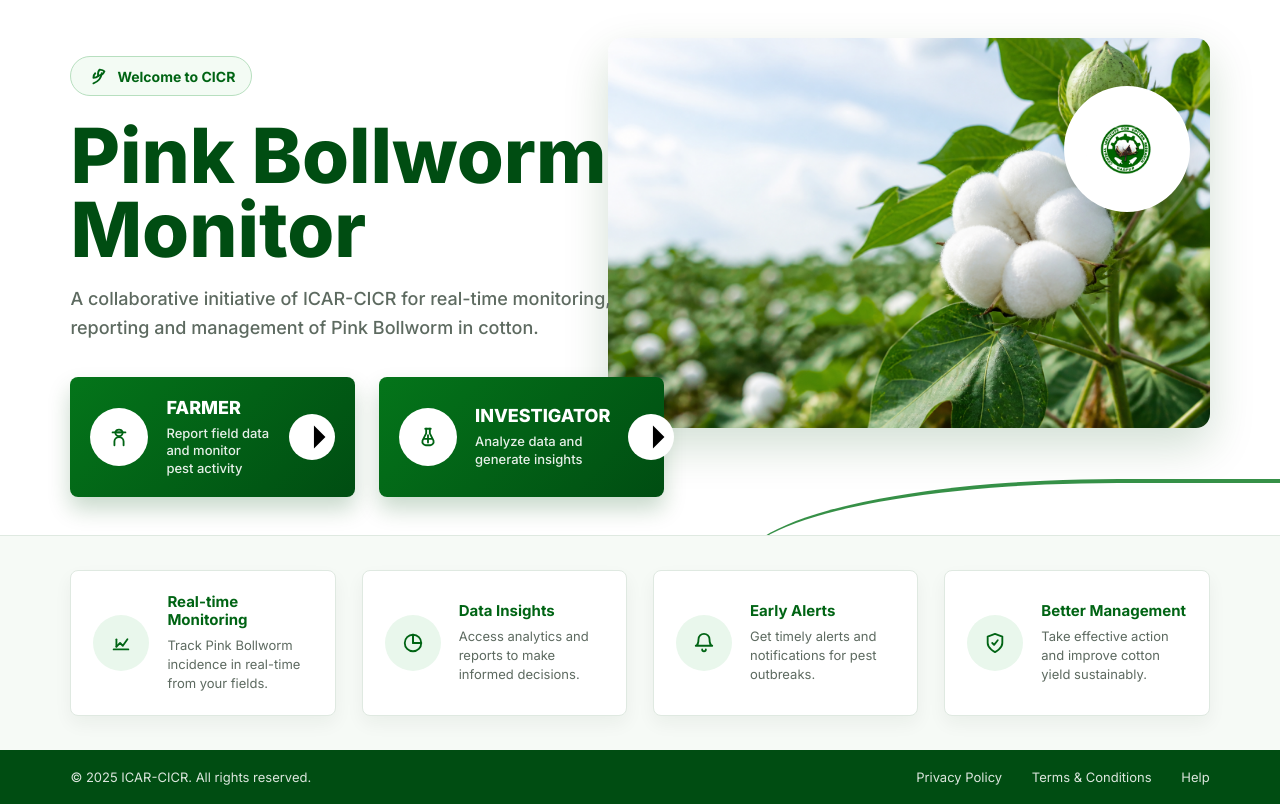
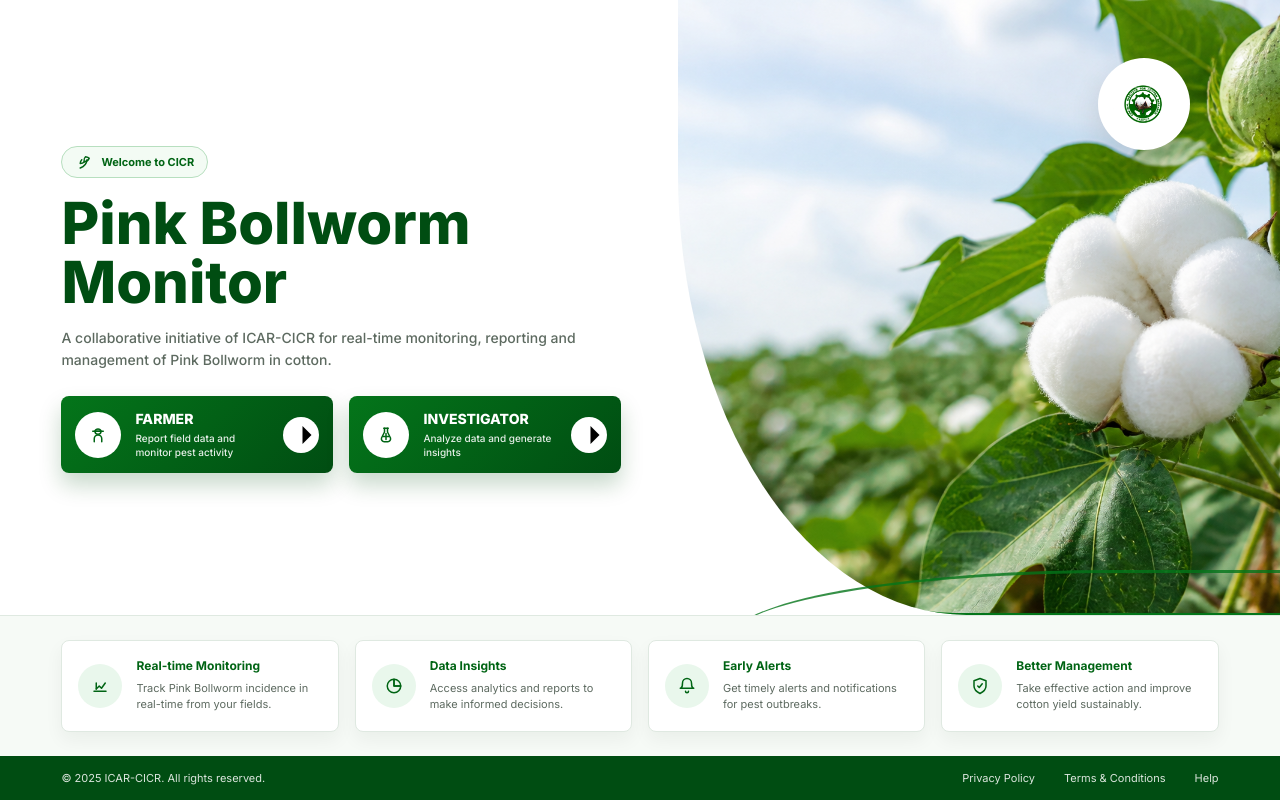
Before and after one commit to zappkodesols57/cicr, a Django app: template cicr/templates/home.html in a window 1280 px wide. Run offline with Django 5.2, Linux system fonts and the light colour scheme; the template is opened without the code that fills it, so the values that code supplies are empty.

Commit message:
match CICR IRM compact web layout

```diff
--- a/cicr/templates/home.html
+++ b/cicr/templates/home.html
@@ -46,11 +46,11 @@
             position: relative;
             flex: 1;
             overflow: hidden;
-            min-height: 470px;
+            min-height: 360px;
             display: grid;
             grid-template-columns: minmax(320px, 1fr) minmax(360px, 0.92fr);
             align-items: center;
-            padding: 56px clamp(28px, 5.5vw, 76px) 38px;
+            padding: 38px clamp(36px, 4.8vw, 62px) 34px;
             background: #ffffff;
         }
 
@@ -58,10 +58,10 @@
             content: "";
             position: absolute;
             right: 0;
-            bottom: -68px;
-            width: 42%;
-            height: 120px;
-            border-top: 4px solid var(--green-700);
+            bottom: -54px;
+            width: 43%;
+            height: 96px;
+            border-top: 3px solid var(--green-700);
             border-radius: 70% 0 0 0;
             opacity: 0.8;
         }
@@ -76,21 +76,21 @@
             display: inline-flex;
             align-items: center;
             gap: 8px;
-            padding: 8px 16px;
+            padding: 6px 13px;
             border: 1px solid #b7dfbf;
             border-radius: 999px;
             color: var(--green-800);
             background: #f3fbf4;
             font-weight: 700;
-            font-size: 14px;
-            margin-bottom: 22px;
+            font-size: 11px;
+            margin-bottom: 16px;
         }
 
         .badge svg,
         .role-icon svg,
         .feature-icon svg {
-            width: 22px;
-            height: 22px;
+            width: 18px;
+            height: 18px;
             stroke: currentColor;
             fill: none;
             stroke-width: 2;
@@ -99,38 +99,38 @@
         }
 
         h1 {
-            max-width: 540px;
-            margin: 0 0 18px;
+            max-width: 430px;
+            margin: 0 0 14px;
             color: var(--green-900);
-            font-size: clamp(44px, 6vw, 76px);
-            line-height: 0.98;
+            font-size: clamp(38px, 4.6vw, 58px);
+            line-height: 1.03;
             font-weight: 800;
             letter-spacing: 0;
         }
 
         .subtitle {
-            max-width: 610px;
-            margin: 0 0 34px;
+            max-width: 560px;
+            margin: 0 0 26px;
             color: var(--muted);
-            font-size: 18px;
-            line-height: 1.6;
+            font-size: 14px;
+            line-height: 1.55;
             font-weight: 500;
         }
 
         .role-actions {
             display: grid;
-            grid-template-columns: repeat(2, minmax(230px, 1fr));
-            gap: 24px;
-            max-width: 720px;
+            grid-template-columns: repeat(2, minmax(205px, 1fr));
+            gap: 16px;
+            max-width: 560px;
         }
 
         .role-card {
-            min-height: 106px;
+            min-height: 70px;
             display: grid;
             grid-template-columns: auto 1fr auto;
             align-items: center;
-            gap: 18px;
-            padding: 20px;
+            gap: 14px;
+            padding: 14px;
             color: #ffffff;
             text-decoration: none;
             background: linear-gradient(135deg, var(--green-700), var(--green-900));
@@ -148,8 +148,8 @@
         .arrow {
             display: inline-grid;
             place-items: center;
-            width: 58px;
-            height: 58px;
+            width: 46px;
+            height: 46px;
             border-radius: 50%;
             background: #ffffff;
             color: var(--green-800);
@@ -157,40 +157,47 @@
         }
 
         .arrow {
-            width: 46px;
-            height: 46px;
+            width: 36px;
+            height: 36px;
         }
 
         .role-title {
             display: block;
-            font-size: 18px;
+            font-size: 14px;
             font-weight: 800;
-            margin-bottom: 7px;
+            margin-bottom: 5px;
         }
 
         .role-text {
             display: block;
-            max-width: 180px;
+            max-width: 140px;
             color: rgba(255, 255, 255, 0.9);
-            font-size: 13px;
+            font-size: 10px;
             line-height: 1.35;
             font-weight: 500;
         }
 
         .visual {
             position: absolute;
-            top: 38px;
-            right: clamp(28px, 5.5vw, 76px);
-            width: min(47vw, 700px);
-            height: min(42vw, 390px);
-            min-height: 310px;
+            inset: 0 0 auto auto;
+            width: min(47vw, 640px);
+            height: 100%;
+            min-height: 360px;
             overflow: hidden;
-            border-radius: 14px;
-            box-shadow: 0 18px 45px rgba(0, 77, 18, 0.18);
+            border-radius: 0 0 0 48% / 0 0 0 72%;
+            box-shadow: none;
         }
 
         .visual::before {
-            display: none;
+            content: "";
+            display: block;
+            position: absolute;
+            inset: -5px 0 0 -24px;
+            border-left: 2px solid var(--green-700);
+            border-bottom: 2px solid var(--green-700);
+            border-bottom-left-radius: 48% 72%;
+            pointer-events: none;
+            z-index: 2;
         }
 
         .visual img {
@@ -201,11 +208,11 @@
 
         .icar-logo {
             position: absolute;
-            top: 86px;
-            right: clamp(44px, 7vw, 104px);
+            top: 58px;
+            right: clamp(44px, 7vw, 92px);
             z-index: 3;
-            width: 126px;
-            height: 126px;
+            width: 92px;
+            height: 92px;
             display: grid;
             place-items: center;
             border-radius: 50%;
@@ -214,16 +221,16 @@
         }
 
         .icar-logo img {
-            width: 82px;
-            height: 82px;
+            width: 62px;
+            height: 62px;
             object-fit: contain;
         }
 
         .features {
             display: grid;
             grid-template-columns: repeat(4, minmax(0, 1fr));
-            gap: 26px;
-            padding: 34px clamp(28px, 5.5vw, 76px);
+            gap: 16px;
+            padding: 24px clamp(36px, 4.8vw, 62px);
             background: rgba(246, 250, 246, 0.96);
             border-top: 1px solid var(--line);
         }
@@ -231,10 +238,10 @@
         .feature {
             display: grid;
             grid-template-columns: auto 1fr;
-            gap: 18px;
-            min-height: 116px;
+            gap: 14px;
+            min-height: 92px;
             align-items: center;
-            padding: 22px;
+            padding: 16px;
             background: var(--surface);
             border: 1px solid var(--line);
             border-radius: 8px;
@@ -242,8 +249,8 @@
         }
 
         .feature-icon {
-            width: 56px;
-            height: 56px;
+            width: 44px;
+            height: 44px;
             display: grid;
             place-items: center;
             border-radius: 50%;
@@ -254,14 +261,14 @@
         .feature h2 {
             margin: 0 0 7px;
             color: var(--green-800);
-            font-size: 15px;
+            font-size: 12px;
             line-height: 1.2;
         }
 
         .feature p {
             margin: 0;
             color: var(--muted);
-            font-size: 13px;
+            font-size: 11px;
             line-height: 1.45;
         }
 
@@ -269,10 +276,10 @@
             display: flex;
             justify-content: space-between;
             gap: 20px;
-            padding: 19px clamp(28px, 5.5vw, 76px);
+            padding: 15px clamp(36px, 4.8vw, 62px);
             color: rgba(255, 255, 255, 0.86);
             background: var(--green-900);
-            font-size: 13px;
+            font-size: 11px;
         }
 
         footer a {
```
Also changed, not shown: other parts of cicr/templates/home.html (+15 -10 lines).
